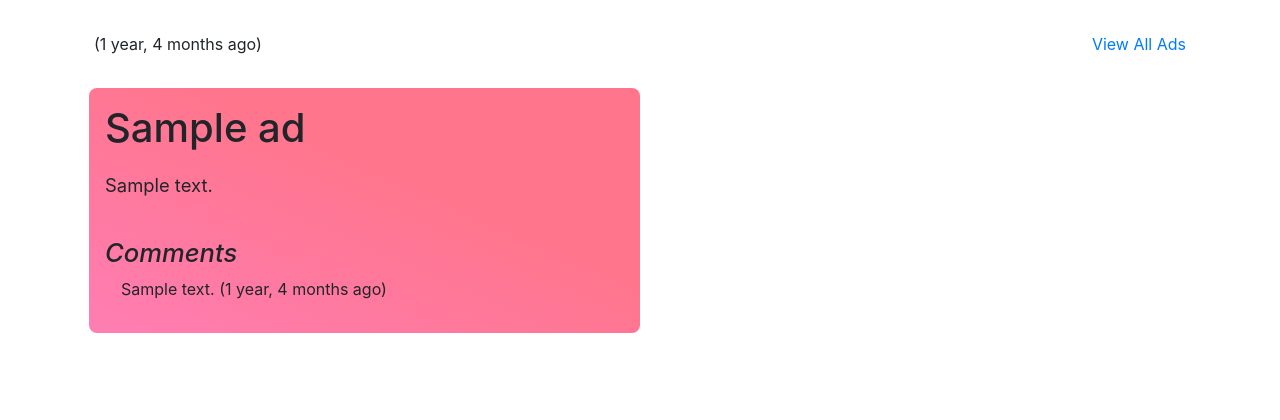
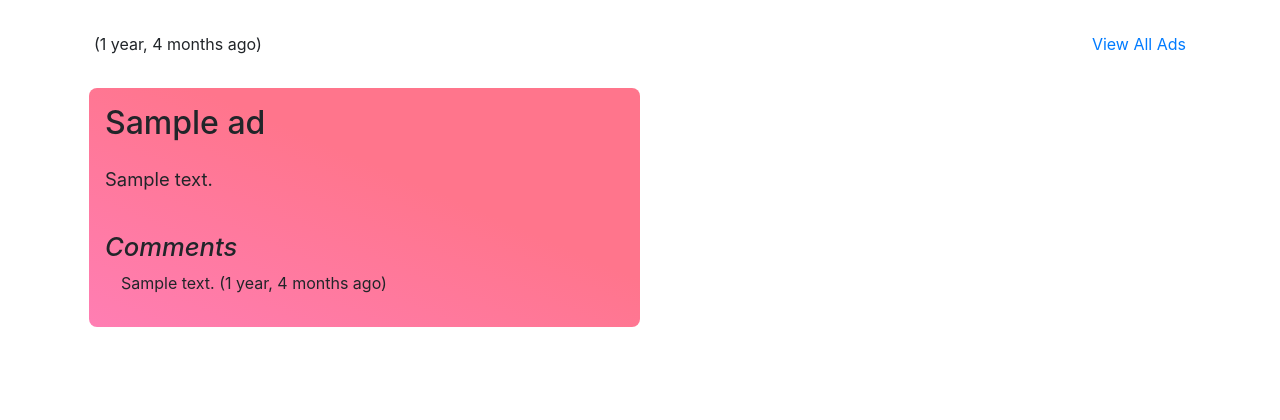
Before and after one commit to Lemour-sudo/Ads-Site, a Django app: template ads/templates/ads/ad_detail.html in a window 1280 px wide. Shown: the part 56-476 px from the top of the page. Run offline with Django 3.2, Linux system fonts and the light colour scheme; the template is opened without the code that fills it: most values are stand-ins (such as "Sample title", 1, 10 or a date in 2020); some libraries are stand-ins or nearby versions.

Commit message:
Re-styled ad details font sizes. Re-styled utility buttons on ad_list page.

```diff
--- a/ads/templates/ads/ad_detail.html
+++ b/ads/templates/ads/ad_detail.html
@@ -29,7 +29,7 @@
       </div>
 
       <div class="ad-details col-12 col-md-6 order-md-0">
-        <h1 style="margin: 0 0 0.5em;">{{ ad.title }}</h1>
+        <h1 style="margin-bottom: 0.75em;">{{ ad.title }}</h1>
 
         <p style="font-size: 1.15em;">
           {{ ad.text }}
--- a/home/static/css/styles.css
+++ b/home/static/css/styles.css
@@ -137,6 +137,7 @@ input {
   display: flex;
   justify-content: center;
   gap: 1em;
+  margin: 2em auto 1em;
 }
 .utility-buttons .btn {
   width: 15ch;
@@ -156,6 +157,12 @@ input {
   padding: 1em;
   border-radius: 0.5em;
   background: var(--passionate-bed-gradient);
+}
+.ad-details h1 {
+  font-size: 2em;
+}
+.ad-details p {
+  font-size: 1em;
 }
 
 .ad-details-img {
```
